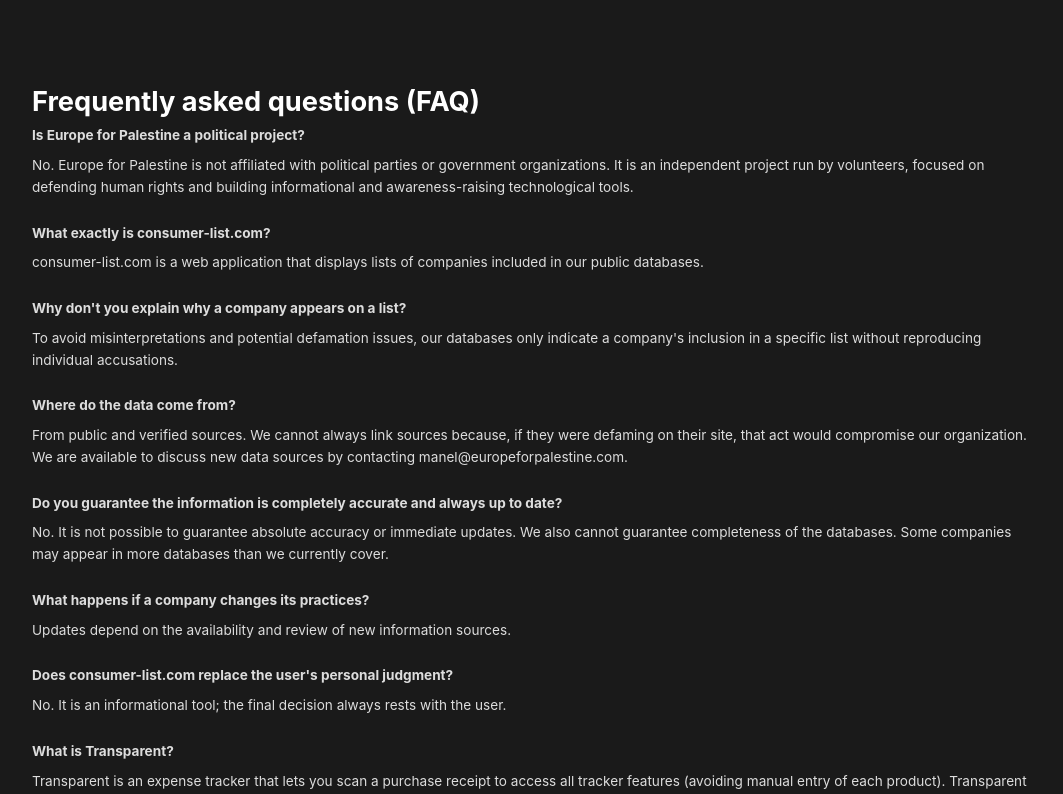
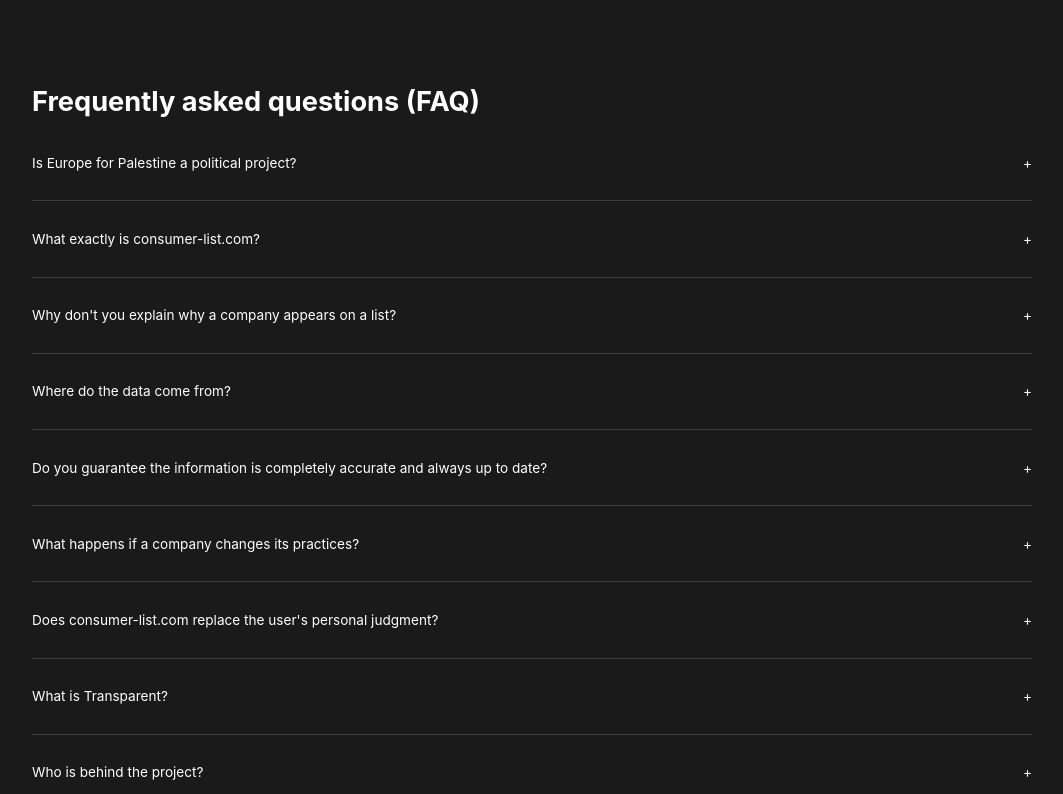
Before and after one commit to manel-castro/europeforpalestine, a React (Vite) app in the folder web/: page / in a window 1280 px wide. Shown: the part 2740-3534 px from the top of the page, without its empty margins (108-1171 px from the left). Built offline with nearby package versions, Linux system fonts and the light colour scheme.

Commit message:
Update FAQ section to accordion (#8)
* feat: :package: add framer-motion dependency

* feat: :sparkles: implement animated FAQ accordion

```diff
--- a/web/package.json
+++ b/web/package.json
@@ -16,6 +16,7 @@
   "dependencies": {
     "eslint-webpack-plugin": "^2.5.3",
     "express": "^4.17.1",
+    "framer-motion": "^6.5.1",
     "i18next": "^25.7.1",
     "i18next-browser-languagedetector": "^8.2.0",
     "mini-css-extract-plugin": "^1.6.0",
@@ -44,6 +45,7 @@
     "@types/styled-components-react-native": "^5.1.1",
     "@typescript-eslint/eslint-plugin": "^4.13.0",
     "@typescript-eslint/parser": "^4.13.0",
+    "@vitejs/plugin-react": "^5.0.0",
     "babel-eslint": "^10.1.0",
     "babel-loader": "^8.2.2",
     "babel-plugin-styled-components": "^1.12.0",
@@ -63,7 +65,6 @@
     "ts-loader": "^8.0.14",
     "typescript": "^4.1.3",
     "vite": "^5.0.0",
-    "@vitejs/plugin-react": "^5.0.0",
     "vite-tsconfig-paths": "^4.0.0",
     "webpack": "^5.11.1",
     "webpack-cli": "^4.3.1",
--- a/web/src/components/LandingPage/components/LandingFAQ.tsx
+++ b/web/src/components/LandingPage/components/LandingFAQ.tsx
@@ -1,10 +1,23 @@
-import React from "react";
+import React, { useState } from "react";
 import SectionWrapper from "components/TeamPage/components/SectionWrapper";
 import Text from "../../ui/Text";
+import Card from "../../ui/Card";
 import { useTranslation } from "react-i18next";
+import { motion, AnimatePresence } from "framer-motion";
+
+const FAQ_ITEMS = [1, 2, 3, 4, 5, 6, 7, 8, 9, 10];
 
 const LandingFAQ: React.FC = () => {
   const { t } = useTranslation();
+  const [openItems, setOpenItems] = useState<Set<number>>(new Set());
+
+  const toggleItem = (i: number) => {
+    setOpenItems((prev) => {
+      const next = new Set(prev);
+      next.has(i) ? next.delete(i) : next.add(i);
+      return next;
+    });
+  };
 
   return (
     <SectionWrapper>
@@ -16,16 +29,57 @@
           {t("landing.faq.title")}
         </Text>
 
-        <div style={{ color: "#ddd", lineHeight: 1.6 }}>
-          {[1, 2, 3, 4, 5, 6, 7, 8, 9, 10].map((i) => (
-            <div key={i} style={{ marginBottom: 24 }}>
-              <div style={{ fontWeight: "bold", marginBottom: 8 }}>
-                {t(`landing.faq.q${i}.question`)}
+        <Card color="transparent" padding="0">
+          {FAQ_ITEMS.map((i, index) => {
+            const isOpen = openItems.has(i);
+
+            return (
+              <div
+                key={i}
+                style={{
+                  padding: "16px 0",
+                  borderBottom: "1px solid rgba(255,255,255,0.15)",
+                }}
+              >
+                <div
+                  onClick={() => toggleItem(i)}
+                  style={{
+                    cursor: "pointer",
+                    display: "flex",
+                    justifyContent: "space-between",
+                    alignItems: "center",
+                  }}
+                >
+                  <Text
+                  >
+                    {t(`landing.faq.q${i}.question`)}
+                  </Text>
+                  <span>{isOpen ? "-" : "+"}</span>
+                </div>
+
+                <AnimatePresence initial={false}>
+                  {isOpen && (
+                    <motion.div
+                      layout
+                      initial={{ height: 0, opacity: 0 }}
+                      animate={{ height: "auto", opacity: 1 }}
+                      exit={{ height: 0, opacity: 0 }}
+                      transition={{
+                        duration: 0.45,
+                        ease: [0.04, 0.62, 0.23, 0.98],
+                      }}
+                      style={{ overflow: "hidden" }}
+                    >
+                      <div style={{ paddingTop: 12, color: "#ccc" }}>
+                        {t(`landing.faq.q${i}.answer`)}
+                      </div>
+                    </motion.div>
+                  )}
+                </AnimatePresence>
               </div>
-              <div>{t(`landing.faq.q${i}.answer`)}</div>
-            </div>
-          ))}
-        </div>
+            );
+          })}
+        </Card>
       </div>
     </SectionWrapper>
   );
```
Also changed, not shown: 2 other files (tests, documents, lock files or other folders).
